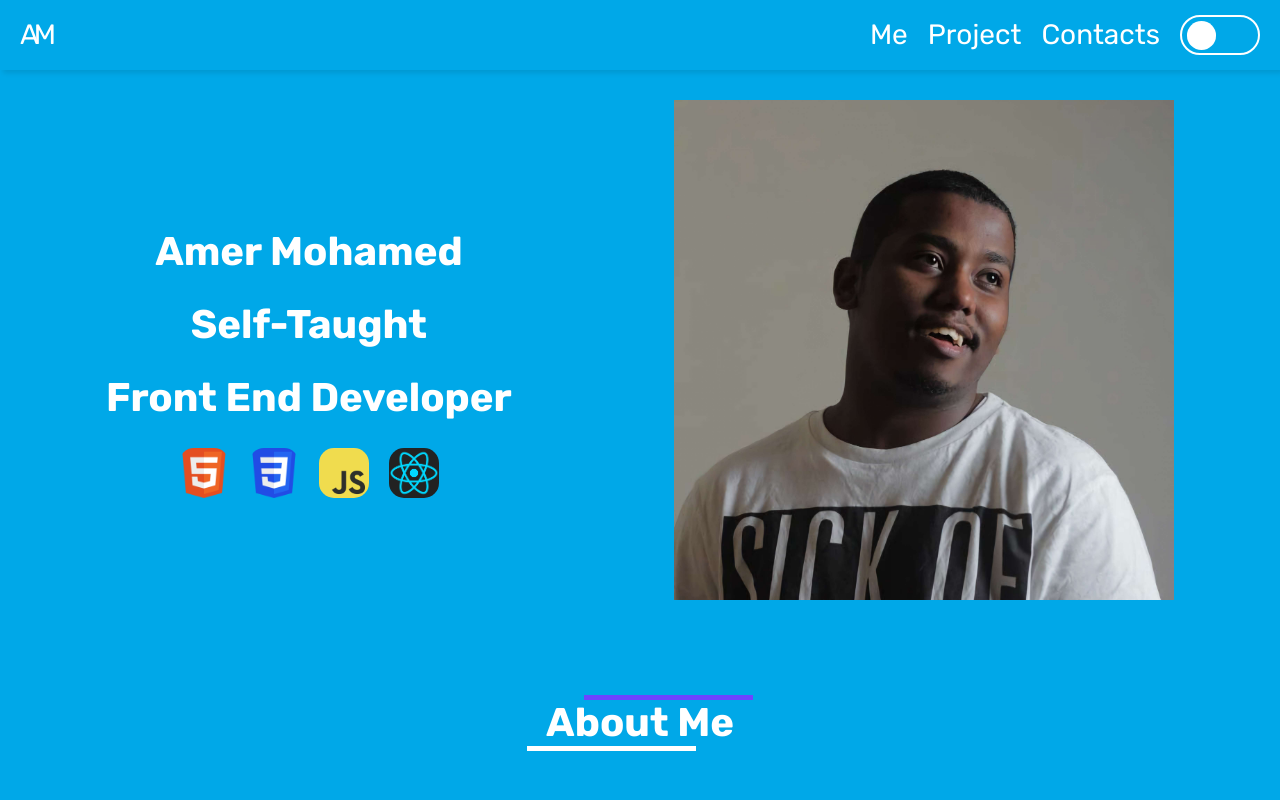
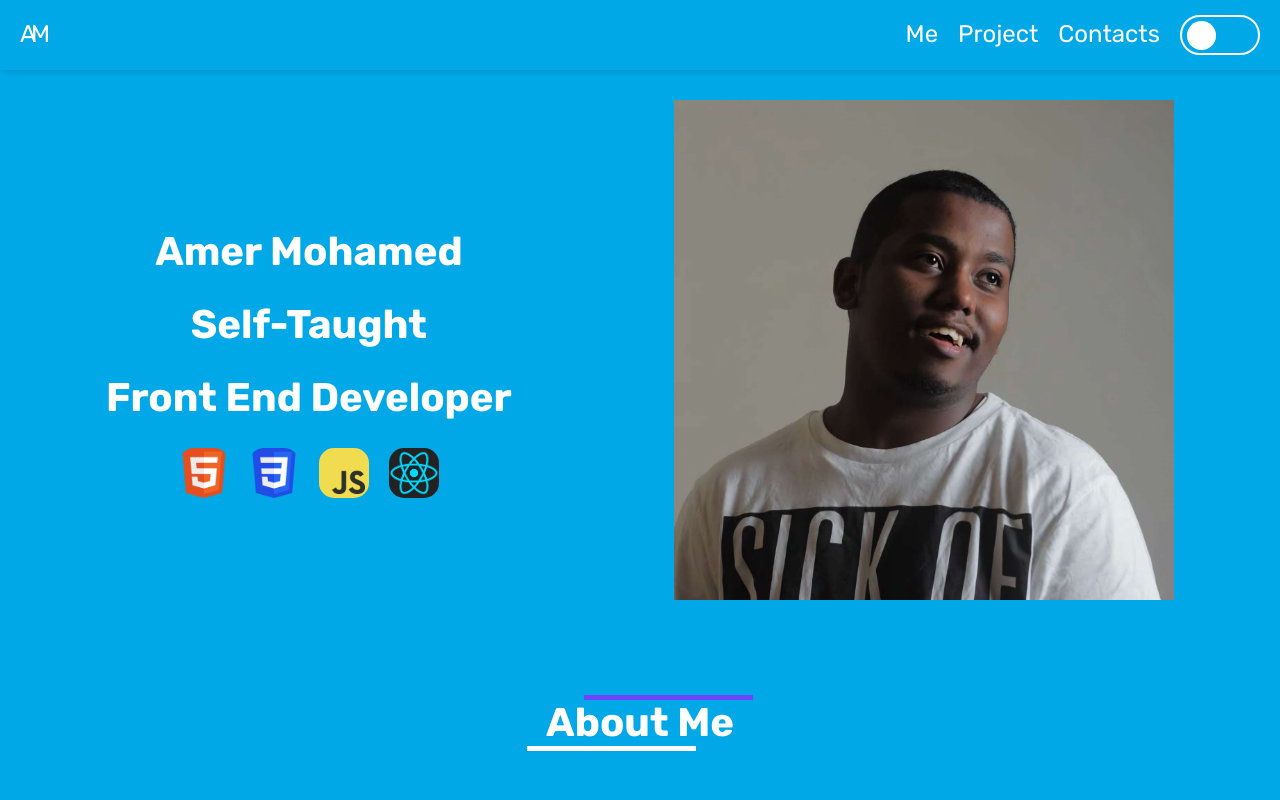
Before and after one commit to Amermob/react-portfolio, a React (Vite) app: page / in a window 1280 px wide. Shown: the top 800 px of the page. Built offline with nearby package versions, Linux system fonts and the light colour scheme.

Commit message:
Update master.css

```diff
--- a/src/CSS File/master.css
+++ b/src/CSS File/master.css
@@ -51,7 +51,7 @@ p,
 span,
 a,
 footer {
-    font-size: clamp(17px, 4vw, 28px) !important;
+    font-size: clamp(17px, 4vw, 24px) !important;
 }
 
 .container {
```
